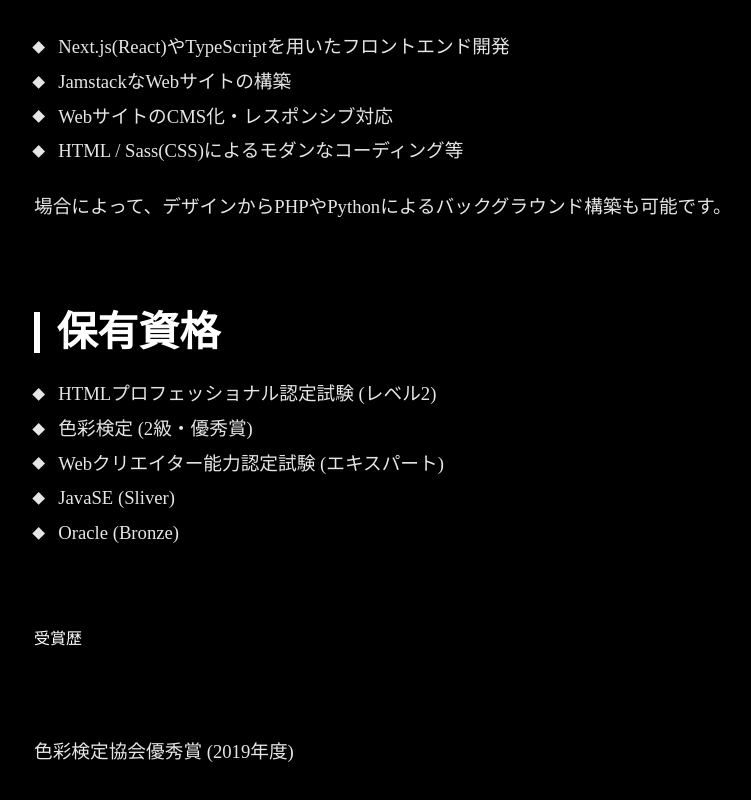
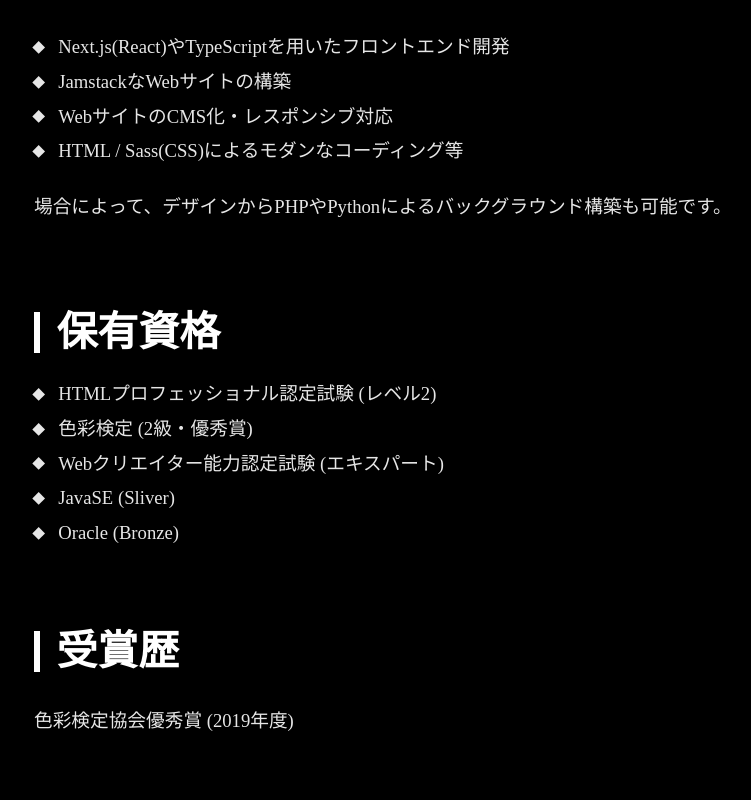
Before and after one commit to Ryoh96/portfolio-nextjs, a Next.js app: page /about in a window 1280 px wide. Shown: the part 899-1699 px from the top of the page, without its empty margins (126-877 px from the left). Built offline with nearby package versions, Linux system fonts and the light colour scheme.

Commit message:
Modified about page

```diff
--- a/src/pages/about.tsx
+++ b/src/pages/about.tsx
@@ -126,8 +126,10 @@
             <ListItem>Oracle (Bronze)</ListItem>
           </List>
         </Section>
-        <Section>受賞歴</Section>
-        <Paragraph>色彩検定協会優秀賞 (2019年度)</Paragraph>
+        <Section>
+          <Title>受賞歴</Title>
+          <Paragraph>色彩検定協会優秀賞 (2019年度)</Paragraph>
+        </Section>
       </AboutInner>
     </Container>
   )
```
